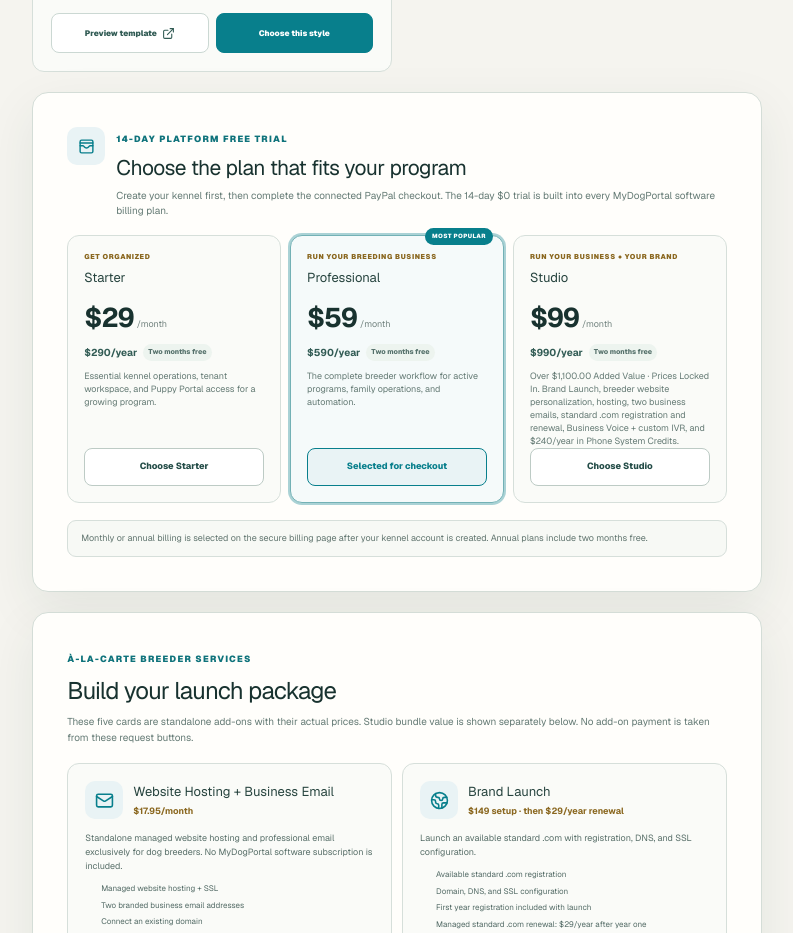
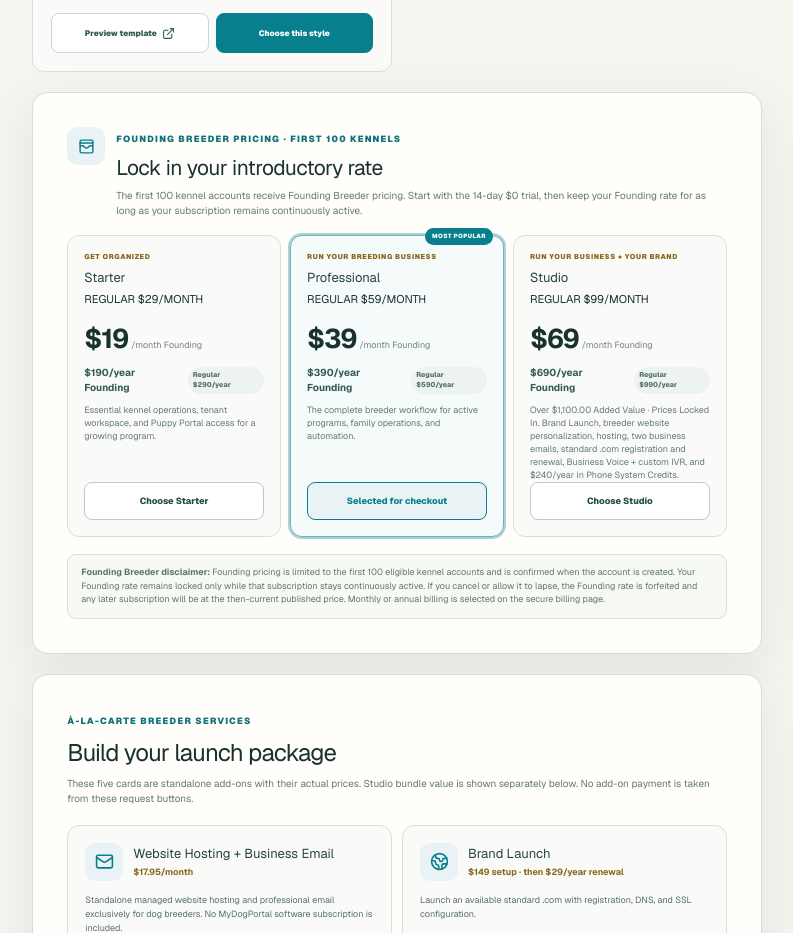
Before and after one commit to rawillia9801/WhiteLabel, a Next.js app: page /signup in a window 1280 px wide. Shown: the part 1420-2353 px from the top of the page, without its empty margins (467-1260 px from the left). Built offline with nearby package versions, Linux system fonts and the light colour scheme; no server answers.

Commit message:
Present Founding Breeder signup pricing and terms

```diff
--- a/app/signup/page.tsx
+++ b/app/signup/page.tsx
@@ -22,9 +22,9 @@
 const slugify = (value: string) => value.toLowerCase().trim().replace(/[^a-z0-9-]+/g, "-").replace(/^-+|-+$/g, "").replace(/-{2,}/g, "-").slice(0, 48);
 
 const subscriptions = [
-  { id: "starter", name: "Starter", price: 29, annual: 290, position: "GET ORGANIZED", description: "Essential kennel operations, tenant workspace, and Puppy Portal access for a growing program.", featured: false },
-  { id: "professional", name: "Professional", price: 59, annual: 590, position: "RUN YOUR BREEDING BUSINESS", description: "The complete breeder workflow for active programs, family operations, and automation.", featured: true },
-  { id: "studio", name: "Studio", price: 99, annual: 990, position: "RUN YOUR BUSINESS + YOUR BRAND", description: "Over $1,100.00 Added Value · Prices Locked In. Brand Launch, breeder website personalization, hosting, two business emails, standard .com registration and renewal, Business Voice + custom IVR, and $240/year in Phone System Credits.", featured: false },
+  { id: "starter", name: "Starter", price: 19, annual: 190, regular: 29, regularAnnual: 290, position: "GET ORGANIZED", description: "Essential kennel operations, tenant workspace, and Puppy Portal access for a growing program.", featured: false },
+  { id: "professional", name: "Professional", price: 39, annual: 390, regular: 59, regularAnnual: 590, position: "RUN YOUR BREEDING BUSINESS", description: "The complete breeder workflow for active programs, family operations, and automation.", featured: true },
+  { id: "studio", name: "Studio", price: 69, annual: 690, regular: 99, regularAnnual: 990, position: "RUN YOUR BUSINESS + YOUR BRAND", description: "Over $1,100.00 Added Value · Prices Locked In. Brand Launch, breeder website personalization, hosting, two business emails, standard .com registration and renewal, Business Voice + custom IVR, and $240/year in Phone System Credits.", featured: false },
 ] as const;
 
 const websiteTemplates = [
@@ -191,21 +191,21 @@
           </section>
 
           <section className="subscription-section" aria-labelledby="subscription-heading">
-            <header><span><WalletCards size={17} /></span><div><small>14-DAY PLATFORM FREE TRIAL</small><h2 id="subscription-heading">Choose the plan that fits your program</h2><p>Create your kennel first, then complete the connected PayPal checkout. The 14-day $0 trial is built into every MyDogPortal software billing plan.</p></div></header>
+            <header><span><WalletCards size={17} /></span><div><small>FOUNDING BREEDER PRICING · FIRST 100 KENNELS</small><h2 id="subscription-heading">Lock in your introductory rate</h2><p>The first 100 kennel accounts receive Founding Breeder pricing. Start with the 14-day $0 trial, then keep your Founding rate for as long as your subscription remains continuously active.</p></div></header>
             <div className="subscription-grid">
               {subscriptions.map((plan) => (
                 <article className={[plan.featured ? "featured" : "", selectedPlan === plan.id ? "selected" : ""].filter(Boolean).join(" ")} key={plan.name}>
                   {plan.featured && <em>MOST POPULAR</em>}
                   <small className="subscription-position">{plan.position}</small>
                   <h3>{plan.name}</h3>
-                  <p><b>${plan.price}</b><span>/month</span></p>
-                  <div className="subscription-annual"><b>${plan.annual}/year</b><span>Two months free</span></div>
+                  <div className="signup-founding-price"><small>REGULAR ${plan.regular}/MONTH</small><p><b>${plan.price}</b><span>/month Founding</span></p></div>
+                  <div className="subscription-annual"><b>${plan.annual}/year Founding</b><span>Regular ${plan.regularAnnual}/year</span></div>
                   <small>{plan.description}</small>
                   <button type="button" aria-pressed={selectedPlan === plan.id} onClick={() => setSelectedPlan(plan.id)}>{selectedPlan === plan.id ? "Selected for checkout" : "Choose " + plan.name}</button>
                 </article>
               ))}
             </div>
-            <aside className="subscription-billing-note">Monthly or annual billing is selected on the secure billing page after your kennel account is created. Annual plans include two months free.</aside>
+            <aside className="subscription-billing-note"><b>Founding Breeder disclaimer:</b> Founding pricing is limited to the first 100 eligible kennel accounts and is confirmed when the account is created. Your Founding rate remains locked only while that subscription stays continuously active. If you cancel or allow it to lapse, the Founding rate is forfeited and any later subscription will be at the then-current published price. Monthly or annual billing is selected on the secure billing page.</aside>
           </section>
 
           <section className="setup-services" aria-labelledby="setup-services-heading">
```
